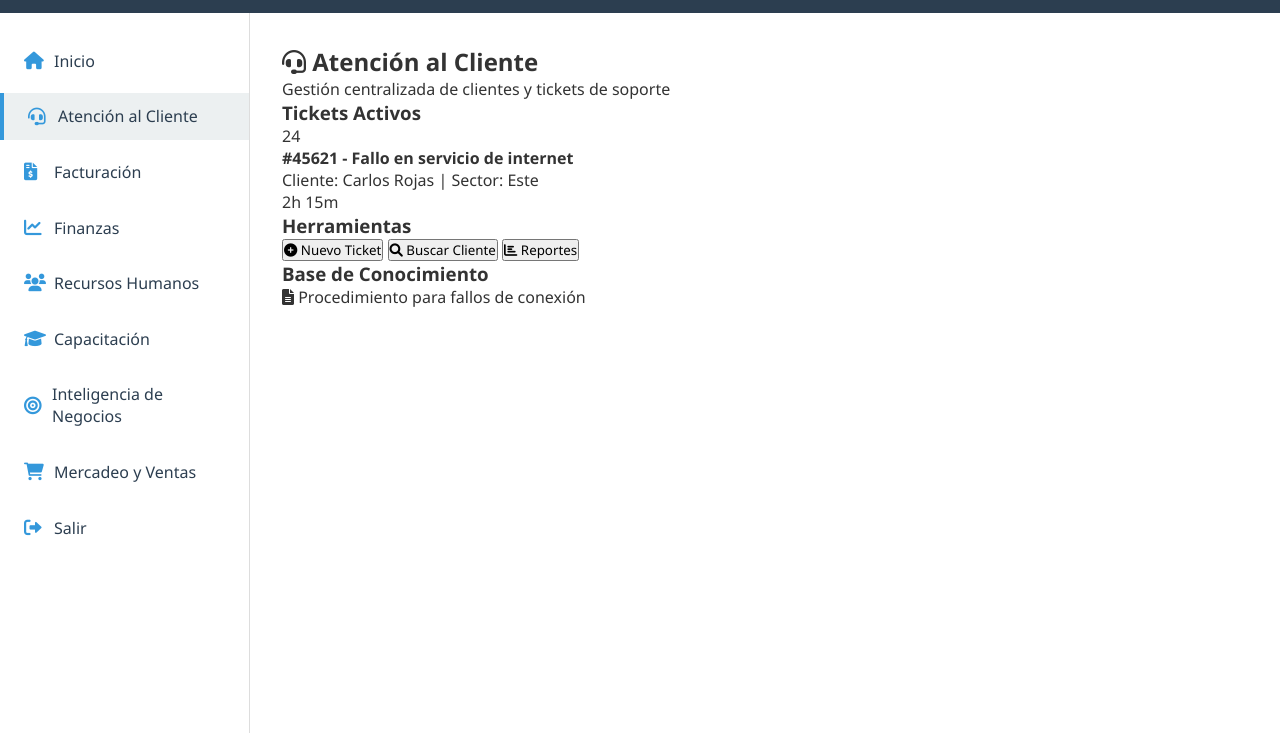
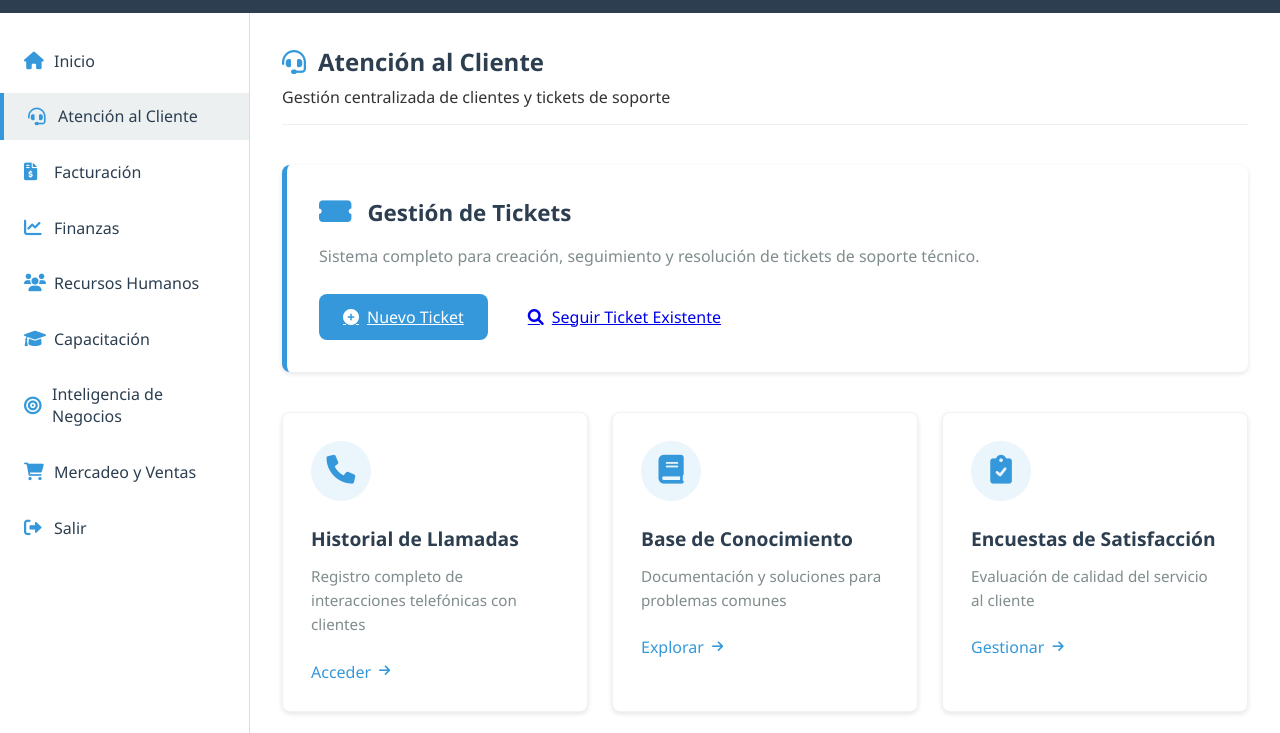
Before and after one commit to Badjavii/conectaplus-intranet, a plain HTML site: page D03-customer-service/index.html in a window 1280 px wide. Shown: the part 64-797 px from the top of the page. Drawn offline with Linux system fonts and the light colour scheme.

Commit message:
new changes

```diff
--- a/D01-login-screen/script-login.js
+++ b/D01-login-screen/script-login.js
@@ -13,8 +13,8 @@ document.addEventListener('DOMContentLoaded', function () {
         const password = document.getElementById('password').value;
 
         // Credenciales por defecto
-        const defaultCedula = '12345678';
-        const defaultPassword = 'contraseña';
+        const defaultCedula = '1234';
+        const defaultPassword = 'password';
 
         // Validar credenciales
         if (cedula === defaultCedula && password === defaultPassword) {
--- a/D03-customer-service/index.html
+++ b/D03-customer-service/index.html
@@ -6,6 +6,7 @@
     <meta name="viewport" content="width=device-width, initial-scale=1.0">
     <title>Atención al Cliente | ConectaPlus</title>
     <link rel="stylesheet" href="../resources/style-base.css">
+    <link rel="stylesheet" href="style-customer.css">
     <link rel="stylesheet" href="https://cdnjs.cloudflare.com/ajax/libs/font-awesome/6.0.0-beta3/css/all.min.css">
 </head>
 
@@ -94,66 +95,80 @@
             </aside>
 
             <!-- Content Area Específica para Atención al Cliente -->
+            <!-- Content Area -->
             <main class="content-area">
                 <section class="department-header">
                     <h2><i class="fas fa-headset"></i> Atención al Cliente</h2>
                     <p>Gestión centralizada de clientes y tickets de soporte</p>
                 </section>
 
-                <!-- Widgets específicos del área -->
-                <div class="dashboard-widgets">
-                    <!-- Widget: Tickets Abiertos -->
-                    <div class="widget">
-                        <div class="widget-header">
-                            <h3>Tickets Activos</h3>
-                            <span class="badge">24</span>
+                <!-- Función prioritaria destacada -->
+                <div class="priority-function">
+                    <div class="function-header">
+                        <i class="fas fa-ticket-alt"></i>
+                        <h3>Gestión de Tickets</h3>
+                    </div>
+                    <div class="function-description">
+                        <p>Sistema completo para creación, seguimiento y resolución de tickets de soporte técnico.</p>
+                    </div>
+                    <div class="function-actions">
+                        <a href="tickets/create.html" class="btn btn-primary">
+                            <i class="fas fa-plus-circle"></i> Nuevo Ticket
+                        </a>
+                        <a href="tickets/track.html" class="btn btn-secondary">
+                            <i class="fas fa-search"></i> Seguir Ticket Existente
+                        </a>
+                    </div>
+                </div>
+
+                <!-- Otras funcionalidades -->
+                <div class="function-grid">
+                    <!-- Historial de llamadas -->
+                    <div class="function-card">
+                        <div class="card-icon">
+                            <i class="fas fa-phone"></i>
                         </div>
-                        <div class="widget-content">
-                            <div class="ticket-item">
-                                <span class="ticket-priority high"></span>
-                                <div class="ticket-info">
-                                    <h4>#45621 - Fallo en servicio de internet</h4>
-                                    <p>Cliente: Carlos Rojas | Sector: Este</p>
-                                </div>
-                                <span class="ticket-time">2h 15m</span>
-                            </div>
-                            <!-- Más tickets... -->
-                        </div>
+                        <h4>Historial de Llamadas</h4>
+                        <p>Registro completo de interacciones telefónicas con clientes</p>
+                        <a href="calls/history.html" class="btn-link">
+                            Acceder <i class="fas fa-arrow-right"></i>
+                        </a>
                     </div>
 
-                    <!-- Widget: Herramientas Rápidas -->
-                    <div class="widget quick-tools">
-                        <div class="widget-header">
-                            <h3>Herramientas</h3>
+                    <!-- Base de conocimiento -->
+                    <div class="function-card">
+                        <div class="card-icon">
+                            <i class="fas fa-book"></i>
                         </div>
-                        <div class="widget-content">
-                            <button class="tool-btn">
-                                <i class="fas fa-plus-circle"></i>
-                                Nuevo Ticket
-                            </button>
-                            <button class="tool-btn">
-                                <i class="fas fa-search"></i>
-                                Buscar Cliente
-                            </button>
-                            <button class="tool-btn">
-                                <i class="fas fa-chart-bar"></i>
-                                Reportes
-                            </button>
-                        </div>
+                        <h4>Base de Conocimiento</h4>
+                        <p>Documentación y soluciones para problemas comunes</p>
+                        <a href="knowledge-base/" class="btn-link">
+                            Explorar <i class="fas fa-arrow-right"></i>
+                        </a>
                     </div>
 
-                    <!-- Widget: Base de Conocimiento -->
-                    <div class="widget knowledge-base">
-                        <div class="widget-header">
-                            <h3>Base de Conocimiento</h3>
+                    <!-- Encuestas de satisfacción -->
+                    <div class="function-card">
+                        <div class="card-icon">
+                            <i class="fas fa-clipboard-check"></i>
                         </div>
-                        <div class="widget-content">
-                            <div class="kb-item">
-                                <i class="fas fa-file-alt"></i>
-                                <span>Procedimiento para fallos de conexión</span>
-                            </div>
-                            <!-- Más items... -->
+                        <h4>Encuestas de Satisfacción</h4>
+                        <p>Evaluación de calidad del servicio al cliente</p>
+                        <a href="surveys/" class="btn-link">
+                            Gestionar <i class="fas fa-arrow-right"></i>
+                        </a>
+                    </div>
+
+                    <!-- Reportes -->
+                    <div class="function-card">
+                        <div class="card-icon">
+                            <i class="fas fa-chart-bar"></i>
                         </div>
+                        <h4>Reportes de Gestión</h4>
+                        <p>Métricas y estadísticas del área</p>
+                        <a href="reports/" class="btn-link">
+                            Ver Reportes <i class="fas fa-arrow-right"></i>
+                        </a>
                     </div>
                 </div>
             </main>
--- /dev/null
+++ b/D03-customer-service/style-customer.css
@@ -0,0 +1,149 @@
+/* Estilos específicos para Atención al Cliente */
+
+/* Cabecera del departamento */
+.department-header {
+    margin-bottom: 2.5rem;
+    padding-bottom: 1rem;
+    border-bottom: 1px solid var(--light-gray);
+}
+
+.department-header h2 {
+    color: var(--primary-color);
+    display: flex;
+    align-items: center;
+    gap: 0.75rem;
+    margin-bottom: 0.5rem;
+}
+
+.department-header h2 i {
+    color: var(--secondary-color);
+}
+
+/* Función prioritaria */
+.priority-function {
+    background-color: var(--white);
+    border-radius: 8px;
+    padding: 2rem;
+    margin-bottom: 2.5rem;
+    box-shadow: var(--shadow-sm);
+    border-left: 5px solid var(--secondary-color);
+}
+
+.function-header {
+    display: flex;
+    align-items: center;
+    gap: 1rem;
+    margin-bottom: 1rem;
+}
+
+.function-header i {
+    font-size: 1.8rem;
+    color: var(--secondary-color);
+}
+
+.function-header h3 {
+    color: var(--primary-color);
+    font-size: 1.4rem;
+}
+
+.function-description p {
+    color: var(--dark-gray);
+    margin-bottom: 1.5rem;
+    line-height: 1.6;
+}
+
+.function-actions {
+    display: flex;
+    gap: 1rem;
+    flex-wrap: wrap;
+}
+
+/* Grid de funciones */
+.function-grid {
+    display: grid;
+    grid-template-columns: repeat(auto-fill, minmax(280px, 1fr));
+    gap: 1.5rem;
+    margin-top: 1rem;
+}
+
+.function-card {
+    background-color: var(--white);
+    border-radius: 8px;
+    padding: 1.75rem;
+    box-shadow: var(--shadow-sm);
+    transition: all 0.3s ease;
+    border: 1px solid rgba(0, 0, 0, 0.05);
+}
+
+.function-card:hover {
+    transform: translateY(-5px);
+    box-shadow: 0 8px 20px rgba(0, 0, 0, 0.1);
+    border-color: var(--secondary-color);
+}
+
+.card-icon {
+    width: 60px;
+    height: 60px;
+    background-color: rgba(52, 152, 219, 0.1);
+    border-radius: 50%;
+    display: flex;
+    align-items: center;
+    justify-content: center;
+    margin-bottom: 1.5rem;
+}
+
+.card-icon i {
+    font-size: 1.8rem;
+    color: var(--secondary-color);
+}
+
+.function-card h4 {
+    color: var(--primary-color);
+    margin-bottom: 0.75rem;
+    font-size: 1.2rem;
+}
+
+.function-card p {
+    color: var(--dark-gray);
+    margin-bottom: 1.5rem;
+    font-size: 0.95rem;
+    line-height: 1.6;
+}
+
+.btn-link {
+    display: inline-flex;
+    align-items: center;
+    gap: 0.5rem;
+    color: var(--secondary-color);
+    text-decoration: none;
+    font-weight: 500;
+    transition: color 0.3s;
+}
+
+.btn-link:hover {
+    color: var(--primary-color);
+}
+
+.btn-link i {
+    font-size: 0.8rem;
+    transition: transform 0.3s;
+}
+
+.btn-link:hover i {
+    transform: translateX(3px);
+}
+
+/* Responsive */
+@media (max-width: 768px) {
+    .function-actions {
+        flex-direction: column;
+    }
+
+    .function-grid {
+        grid-template-columns: 1fr;
+    }
+
+    .priority-function {
+        padding: 1.5rem;
+    }
+}
```
Also changed, not shown: index.html (added, +9 -0 lines).
